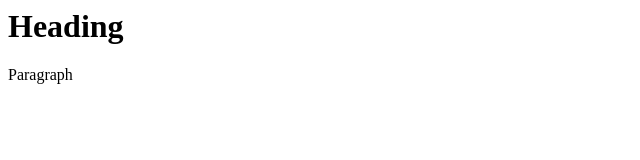
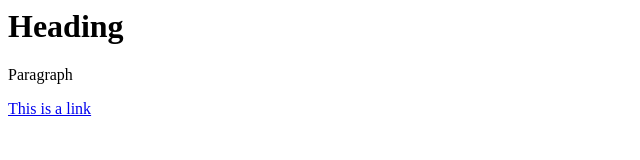
Before and after one commit to CodyNotFound0402/CodyNotFound0402.github.io, a plain HTML site: page index.html in a window 1280 px wide. Shown: the whole page, without its empty margins (0-640 px from the left). Drawn offline with Linux system fonts and the light colour scheme.

Commit message:
Update index.html

```diff
--- a/index.html
+++ b/index.html
@@ -5,5 +5,6 @@
   <body>
 <h1>Heading</h1>
 <p>Paragraph</p>
+<a href="thecodersgroup.github.io">This is a link</a>
   </body>
 </html>
```
